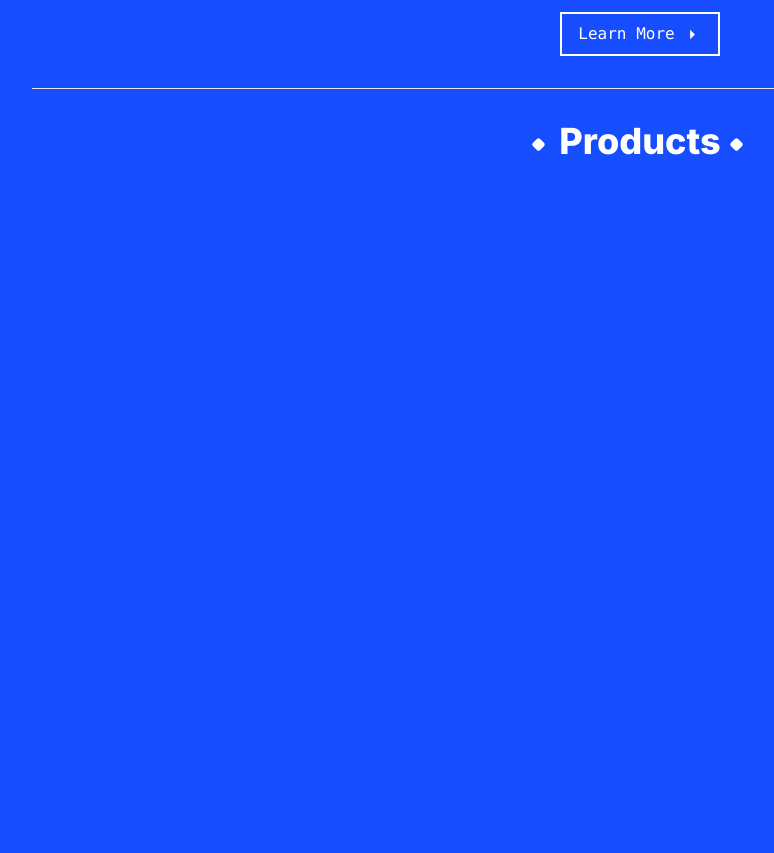
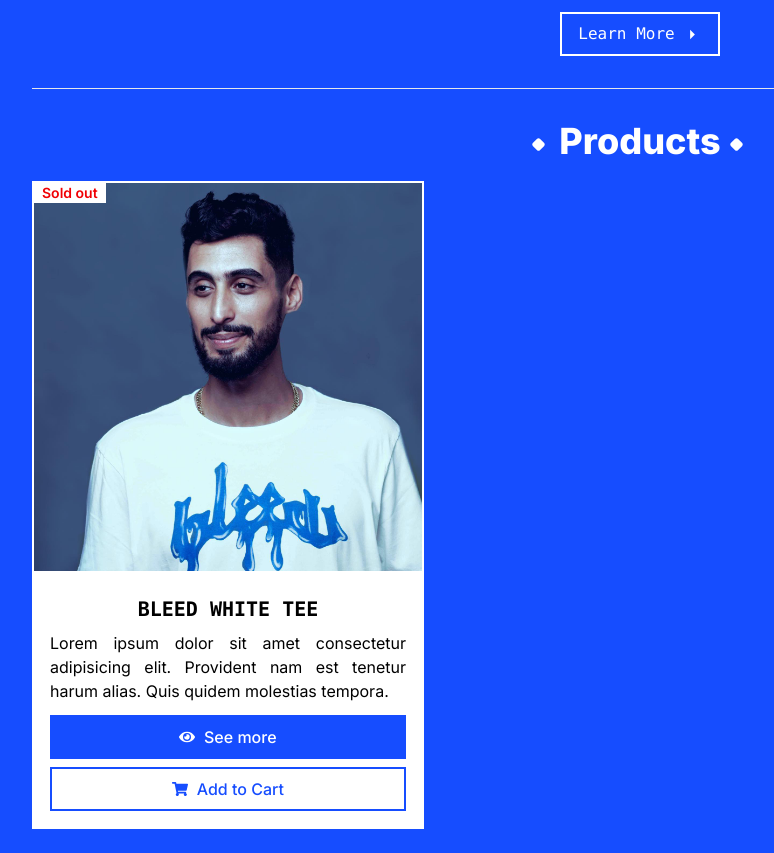
Before and after one commit to azizbecha/bleed, a Next.js app: page / in a window 1280 px wide. Shown: the part 780-1633 px from the top of the page, without its empty margins (0-774 px from the left). Before the commit the page ends 965 px from the top, so only its background shows below. Built offline with nearby package versions, Linux system fonts and the light colour scheme.

Commit message:
added product card component

```diff
--- a/app/page.tsx
+++ b/app/page.tsx
@@ -3,6 +3,7 @@ import AOSWrapper from '@/components/AOSWrapper'
 import { Hero } from '@/components/Hero'
 import { Title } from '@/components/Title'
 import { Divider } from '@/components/Divider'
+import { ProductsRow } from '@/components/ProductsRow'
 
 import { IoMdArrowDropright } from "react-icons/io"
 
@@ -11,9 +12,11 @@ export default function Home() {
     <AOSWrapper>
       <Navbar />
       <Hero />
+
       <div className='mx-auto max-w-screen-xl mt-5 px-5 py-6 sm:px-6 lg:px-8'>
         <div className="flex justify-center text-center">
-          <div className="text-white" id='#about'>
+          <div className="text-white">
+            <div id='#about' data-aos="zoom-out">
               <Title title='Who are We' />
               <h1 className='mt-3'>Lorem ipsum dolor sit amet consectetur adipisicing elit. Excepturi inventore eligendi quam quasi iure? At laudantium natus praesentium et id perspiciatis ad alias aliquam ipsam in tempore cumque, itaque atque.</h1>
 
@@ -21,10 +24,15 @@ export default function Home() {
                 Learn More
                 <IoMdArrowDropright size={19} className='ml-2' />
               </button>
-
+            </div>
 
             <Divider />
+
+            <div className="mt-5" id="products">
               <Title title='Products' />
+
+              <ProductsRow />
+            </div>
 
           </div>
         </div>
--- a/components/Hero.tsx
+++ b/components/Hero.tsx
@@ -37,7 +37,7 @@ export const Hero: React.FC = () => {
         <br />
         <button className="mt-3 mx-auto" data-aos="zoom-in">
           <a href="#about">
-          <BiSolidDownArrow color="#fff" size={35} className="bounce" />
+            <BiSolidDownArrow color="#fff" size={35} className="bounce" />
           </a>
         </button>
       </div>
--- /dev/null
+++ b/components/ProductCard.tsx
@@ -0,0 +1,29 @@
+import { FaEye, FaShoppingCart } from "react-icons/fa"
+
+export const ProductCard: React.FC = () => {
+    return (
+        <div className="bg-white p-0.5">
+            <div className="absolute w-15 bg-white text-red font-semibold text-sm px-2">
+                Sold out
+            </div>
+            <img src="../ala.jpg" alt="Image 1" className="w-full h-auto" />
+
+            <div className="p-4">
+                <h2 className="font-bold font-mono text-xl mt-2 mb-2">BLEED WHITE TEE</h2>
+
+                <p className="text-justify">
+                    Lorem ipsum dolor sit amet consectetur adipisicing elit. Provident nam est tenetur harum alias. Quis quidem molestias tempora.
+                </p>
+
+                <button className="w-full font-medium transition px-4 py-2 bg-primary text-white mt-3 border-2 border-primary hover:bg-white hover:border-primary hover:text-primary flex items-center justify-center">
+                    <FaEye />&nbsp; See more
+                </button>
+
+                <button className="w-full font-medium transition px-4 py-2 bg-white text-primary mt-2 border-2 border-primary hover:bg-primary hover:border-primary hover:text-white flex items-center justify-center">
+                    <FaShoppingCart />&nbsp; Add to Cart
+                </button>
+
+            </div>
+        </div>
+    )
+}
--- /dev/null
+++ b/components/ProductsRow.tsx
@@ -0,0 +1,9 @@
+import { ProductCard } from "./ProductCard"
+
+export const ProductsRow: React.FC = () => {
+    return (
+        <div className="grid grid-cols-1 md:grid-cols-3 gap-5 mt-5 text-black">
+            <ProductCard />
+        </div>
+    )
+}
--- a/components/Title.tsx
+++ b/components/Title.tsx
@@ -8,7 +8,7 @@ export const Title: React.FC<{ title: string }> = ({ title }) => {
     };
 
     return (
-        <div className="flex inline-flex text-center mx-auto text-white">
+        <div className="flex inline-flex text-center mx-auto text-white" data-aos="zoom-out">
             <h1 className="text-center font-extrabold text-4xl text-center">
                 <TbSquareRotatedFilled size={15} style={iconStyle} /> {title} <TbSquareRotatedFilled size={15} style={iconStyle} />
             </h1>
--- a/tailwind.config.ts
+++ b/tailwind.config.ts
@@ -9,7 +9,8 @@ const config: Config = {
   theme: {
     extend: {
       colors: {
-        primary: "#164dff"
+        primary: "#164dff",
+        red: "#f00004"
       },
       backgroundImage: {
         'gradient-radial': 'radial-gradient(var(--tw-gradient-stops))',
```
Also changed, not shown: public/ala.jpg (added). Lines whose indentation alone changed are shown as unchanged.
